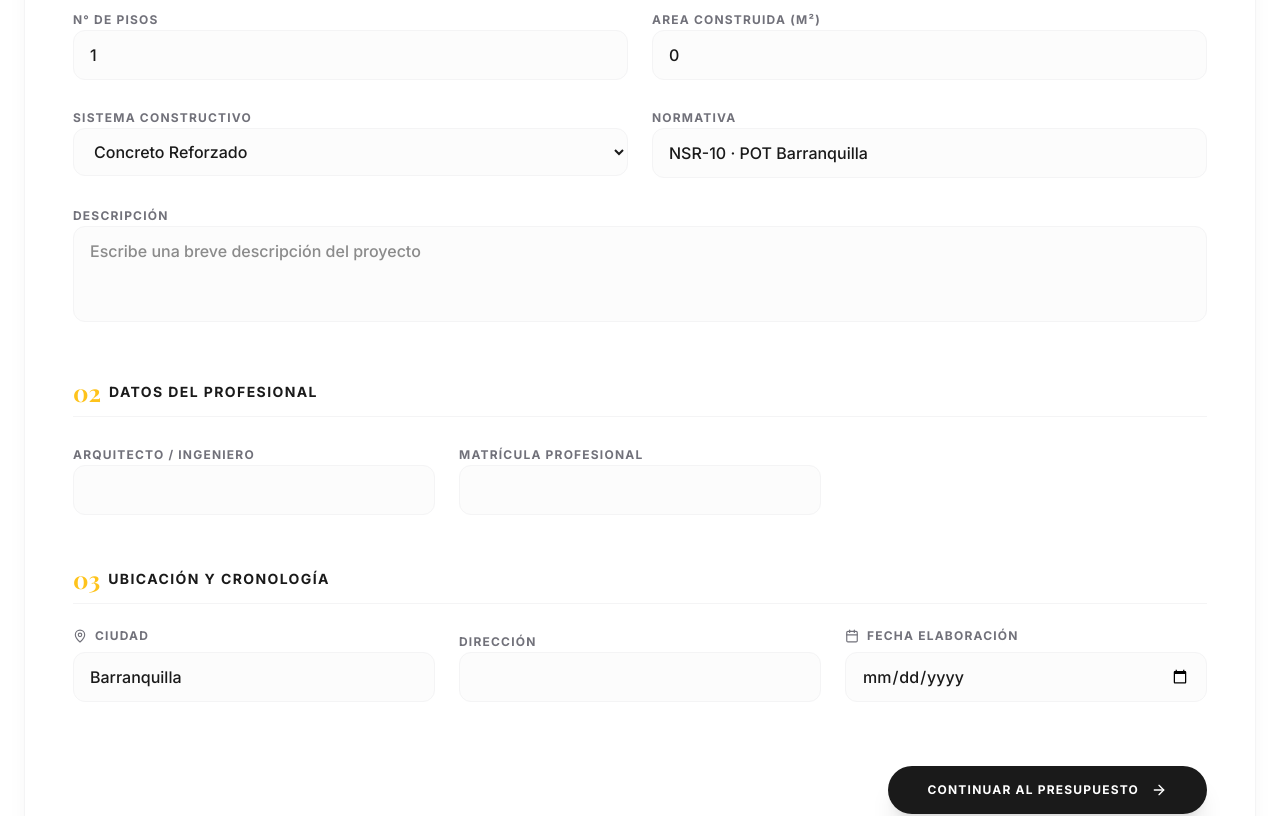
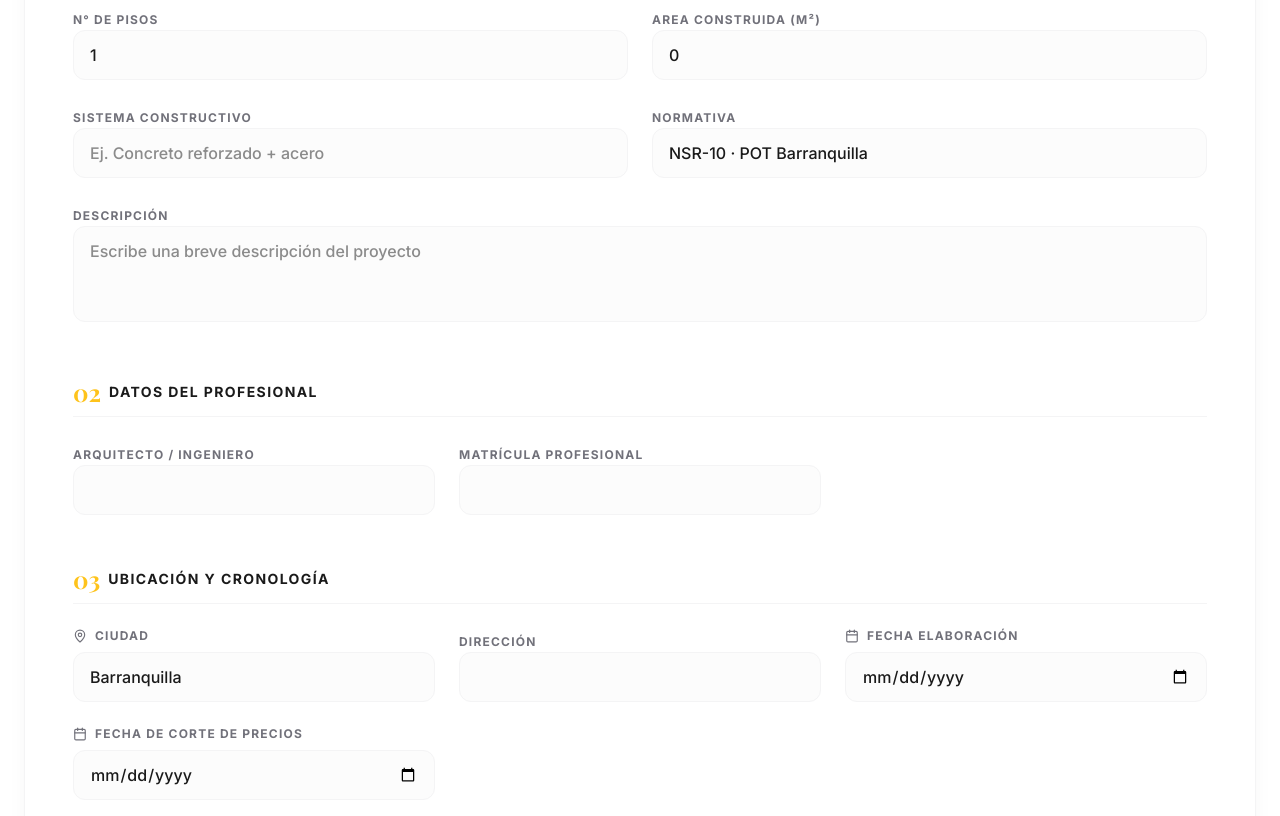
Before and after one commit to TDev-GabrielNavarro/KaclHub, a React (Vite) app: page / in a window 1280 px wide. Shown: the part 600-1416 px from the top of the page. Built offline with nearby package versions, Linux system fonts and the light colour scheme; a web font is replaced by a local one.

Commit message:
feat/PresupuestoTab: finalizar motor de presupuestación y refinamiento de UX

```diff
--- a/index.html
+++ b/index.html
@@ -4,6 +4,7 @@
     <meta charset="UTF-8" />
     <meta name="viewport" content="width=device-width, initial-scale=1.0" />
     <title>KaclHub</title>
+    <link rel="icon" type="image/svg+xml" href="public/assets/img/favicon_bg.svg">
   </head>
   <body>
     <div id="root"></div>
--- a/src/context/PresupuestoContext.tsx
+++ b/src/context/PresupuestoContext.tsx
@@ -1,6 +1,6 @@
 import React, { createContext, useContext, useState, useEffect, useMemo } from 'react';
 
-export type TabType = 'caratula' | 'presupuesto' | 'resumen';
+export type TabType = 'caratula' | 'presupuesto' | 'cronograma'| 'resumen';
 
 export interface AnteproyectoItem {
   id: string;
--- a/src/index.css
+++ b/src/index.css
@@ -26,9 +26,11 @@
 }
 
 @layer base {
+  * {
+    -webkit-tap-highlight-color: transparent;
+  }
   body {
     @apply bg-paper text-ink font-sans antialiased;
-    -webkit-tap-highlight-color: transparent;
   }
 }
 
--- a/src/tabs/CaratulaTab.tsx
+++ b/src/tabs/CaratulaTab.tsx
@@ -104,18 +104,14 @@ export const CaratulaTab: React.FC = () => {
                 </div>
                 <div className="space-y-2">
                   <label className="text-xs font-bold uppercase tracking-widest text-graphite">Sistema constructivo</label>
-                  <select
+                  <input
+                    type="text"
                     name="sistemaConstructivo"
                     value={state.caratula.sistemaConstructivo}
                     onChange={handleInputChange}
+                    placeholder="Ej. Concreto reforzado + acero"
                     className="w-full px-4 py-3 rounded-xl border border-linen bg-cream/50 focus:bg-white focus:border-primary outline-none transition-all font-medium"
-                  >
-                    <option>Concreto Reforzado</option>
-                    <option>Acero</option>
-                    <option>Madera</option>
-                    <option>Mampostería</option>
-                    <option>Mixto</option>
-                  </select>
+                  />
                 </div>
                 <div className="space-y-2">
                   <label className="text-xs font-bold uppercase tracking-widest text-graphite">Normativa</label>
@@ -211,6 +207,18 @@ export const CaratulaTab: React.FC = () => {
                     className="w-full px-4 py-3 rounded-xl border border-linen bg-cream/50 focus:bg-white focus:border-primary outline-none transition-all font-medium"
                   />
                 </div>
+                <div className="space-y-2">
+                  <label className="text-xs font-bold uppercase tracking-widest text-graphite flex items-center gap-2">
+                    <Calendar size={14} /> Fecha de Corte de Precios
+                  </label>
+                  <input
+                    type="date"
+                    name="fechaCortePrecios"
+                    value={state.caratula.fechaCortePrecios}
+                    onChange={handleInputChange}
+                    className="w-full px-4 py-3 rounded-xl border border-linen bg-cream/50 focus:bg-white focus:border-primary outline-none transition-all font-medium"
+                  />
+                </div>
               </div>
             </section>
           </div>
--- a/src/tabs/PresupuestoTab.tsx
+++ b/src/tabs/PresupuestoTab.tsx
@@ -60,6 +60,31 @@ export const PresupuestoTab: React.FC = () => {
     { id: 4, label: '05 AIU', icon: Percent },
   ];
 
+  const progress = React.useMemo(() => {
+    let score = 0;
+
+    // 1. Capítulos existen (10%)
+    if (state.capitulos.length > 0) score += 10;
+
+    // 2. Actividades existen (20%)
+    if (state.actividades.length > 0) score += 20;
+
+    // 3. APUs desglosados (50%)
+    if (state.apus.length > 0) {
+      const apusCompletos = state.apus.filter(apu =>
+        apu.materiales.length > 0 || apu.manoDeObra.length > 0 || apu.equipos.length > 0
+      ).length;
+      score += (apusCompletos / state.apus.length) * 50;
+    }
+
+    // 4. AIU definido y con actividades (20%)
+    if (state.actividades.length > 0 && (state.aiu.administracion > 0 || state.aiu.imprevistos > 0 || state.aiu.utilidad > 0)) {
+      score += 20;
+    }
+
+    return Math.round(score);
+  }, [state]);
+
   return (
     <div className="min-h-screen">
       {/* Sub Navigation */}
@@ -87,10 +112,10 @@ export const PresupuestoTab: React.FC = () => {
               <motion.div
                 className="h-full bg-primary"
                 initial={{ width: 0 }}
-                animate={{ width: '40%' }}
+                animate={{ width: `${progress}%` }}
               />
             </div>
-            <span className="text-[10px] text-white/40 font-bold uppercase tracking-widest">40% Completado</span>
+            <span className="text-[10px] text-white/40 font-bold uppercase tracking-widest">{progress}% Completado</span>
           </div>
         </div>
       </div>
@@ -417,14 +442,16 @@ const CapitulosSection: React.FC<{ onTabChange: (id: number) => void }> = ({ onT
               </div>
 
                 {/* Activities Table */}
-                <AnimatePresence>
+                <AnimatePresence initial={false}>
                   {isOpen && (
                     <motion.div
                       initial={{ height: 0, opacity: 0 }}
                       animate={{ height: 'auto', opacity: 1 }}
                       exit={{ height: 0, opacity: 0 }}
-                      transition={{ duration: 0.2 }}
+                      transition={{ duration: 0.3, ease: [0.04, 0.62, 0.23, 0.98] }}
+                      className="overflow-hidden"
                     >
+                      <div>
                       <table className="w-full text-left border-collapse">
                         <thead>
                           <tr className="bg-paper text-graphite text-[10px] font-bold uppercase tracking-widest border-b border-linen">
@@ -537,12 +564,21 @@ const CapitulosSection: React.FC<{ onTabChange: (id: number) => void }> = ({ onT
                           Ir al APU
                         </button>
                       </div>
+                      </div>
                     </motion.div>
                   )}
                 </AnimatePresence>
               </div>
             );
           })}
+
+          <button
+            onClick={() => addItem('capitulos', { numero: String(state.capitulos.length + 1).padStart(2, '0'), nombre: '', valManual: 0 })}
+            className="w-full flex items-center justify-center gap-2 px-6 py-6 rounded-2xl border-2 border-dashed border-linen hover:border-primary hover:bg-primary/5 text-graphite/40 hover:text-primary transition-all active:scale-95 group"
+          >
+            <Plus size={20} className="group-hover:rotate-90 transition-transform" />
+            <span className="font-bold uppercase tracking-widest text-xs">Agregar Nuevo Capítulo</span>
+          </button>
         </div>
       )}
 
@@ -834,16 +870,17 @@ const APUSection: React.FC<{ onTabChange: (id: number) => void }> = ({ onTabChan
               </div>
 
               {/* APU Body */}
-              <AnimatePresence>
+              <AnimatePresence initial={false}>
                 {isOpen && (
                   <motion.div
                     initial={{ height: 0, opacity: 0 }}
                     animate={{ height: 'auto', opacity: 1 }}
                     exit={{ height: 0, opacity: 0 }}
-                    transition={{ duration: 0.25 }}
-                    className="px-6 py-6 space-y-4 bg-paper/30"
+                    transition={{ duration: 0.3, ease: [0.04, 0.62, 0.23, 0.98] }}
+                    className="overflow-hidden bg-transparent"
                   >
-                    <APUSubTable apuId={apu.id} category="materiales" items={apu.materiales}
+                    <div className="px-6 py-6 space-y-4 bg-paper/30">
+                      <APUSubTable apuId={apu.id} category="materiales" items={apu.materiales}
                       label={<span className="flex items-center gap-2"><Package size={14} /> Materiales</span>}
                       accentColor="bg-amber-50 text-amber-800 border-b border-amber-100" />
                     <APUSubTable apuId={apu.id} category="manoDeObra" items={apu.manoDeObra}
@@ -883,6 +920,7 @@ const APUSection: React.FC<{ onTabChange: (id: number) => void }> = ({ onTabChan
                         </div>
                       </div>
                     </div>
+                  </div>
                   </motion.div>
                 )}
               </AnimatePresence>
```
Also changed, not shown: public/assets/img/favicon_BG.png (added), public/assets/img/favicon_bg.svg (added).
